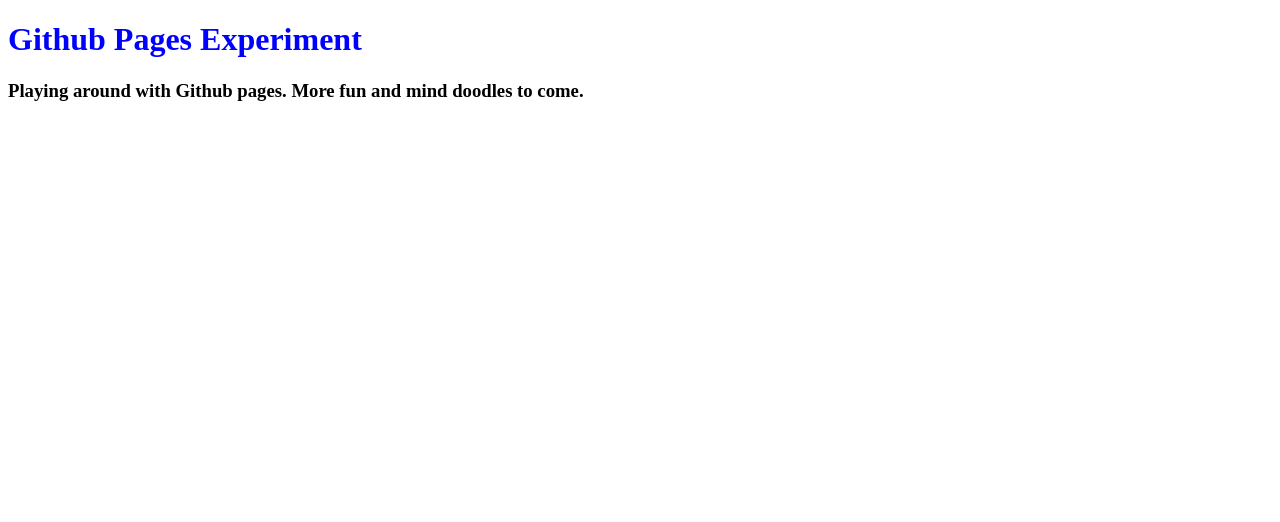
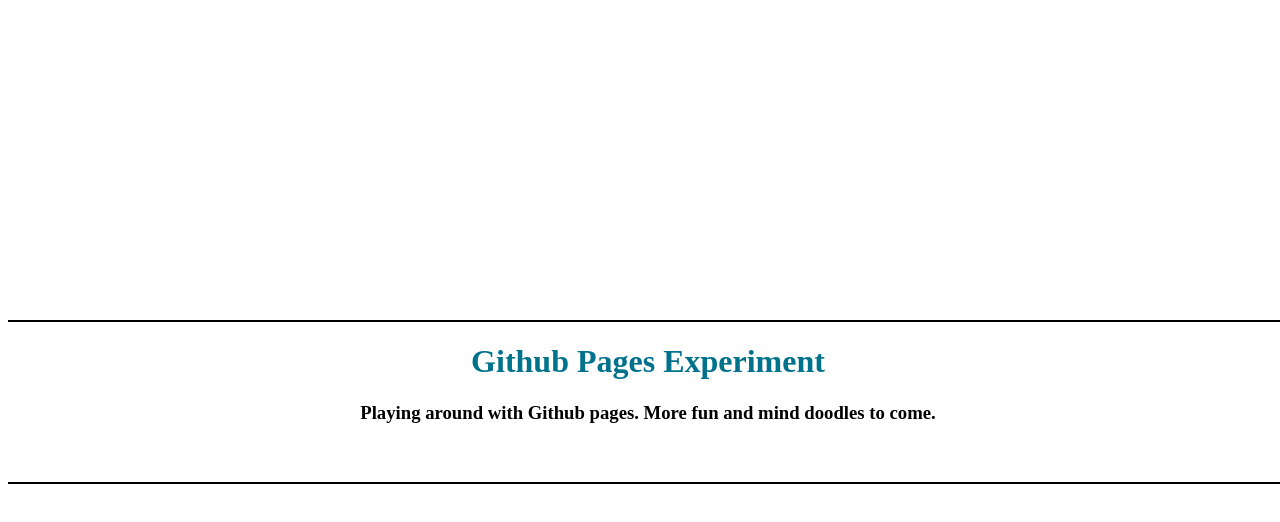
Before and after one commit to Landtiser/landtiser.github.io, a plain HTML site: page index.html in a window 1280 px wide. Drawn offline with Linux system fonts and the light colour scheme.

Commit message:
Update style.css

```diff
--- a/style.css
+++ b/style.css
@@ -1,3 +1,18 @@
 h1 {
-  color: #0000ff;
+  color: #00728c;
 }
+
+h3 {
+  color: ;#000000;
+}
+
+.textBand {
+  height: 20vh;
+  margin: 40vh auto;
+  text-align: center;
+  width: 100vw;
+  background: #ffffff;
+  border: 2px solid #000;
+  border-left: none;
+  border-right: none;
+}
```
